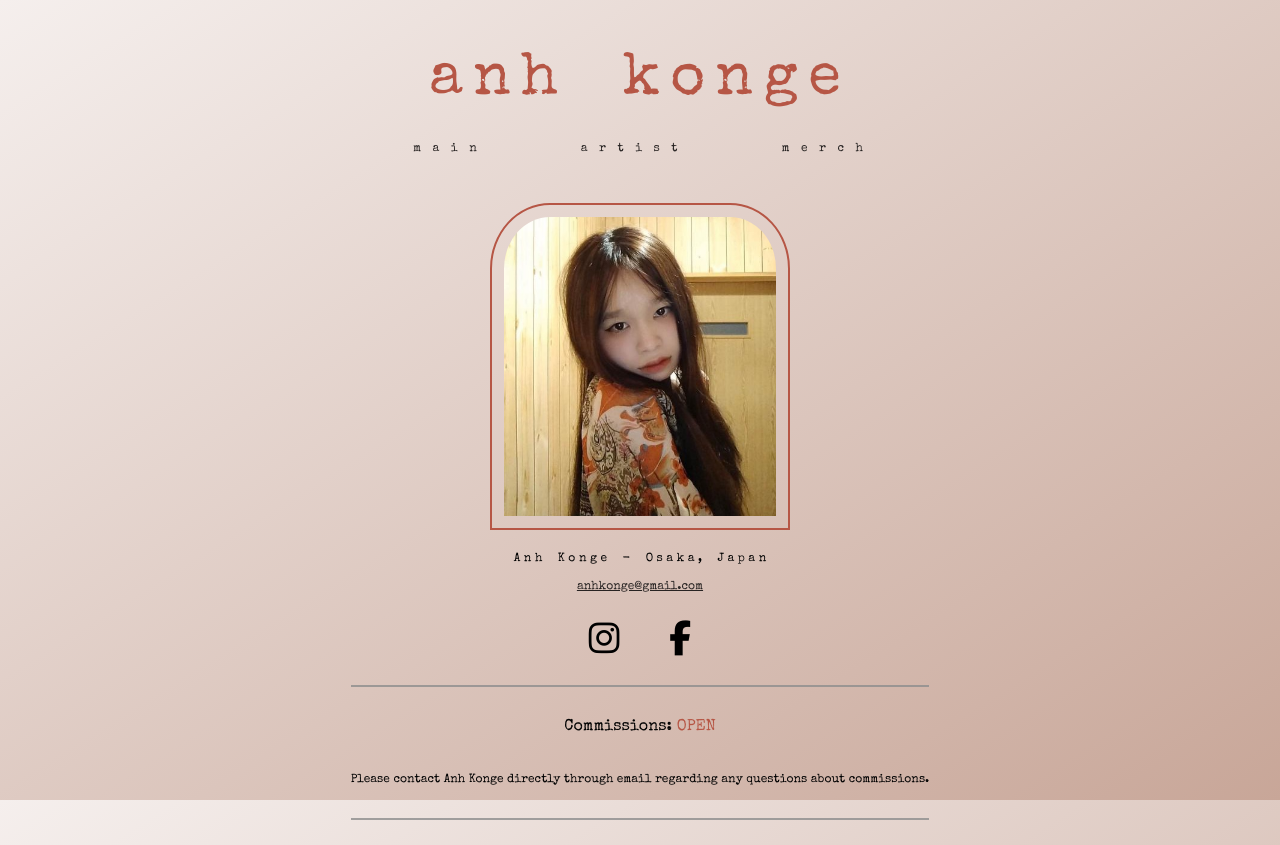
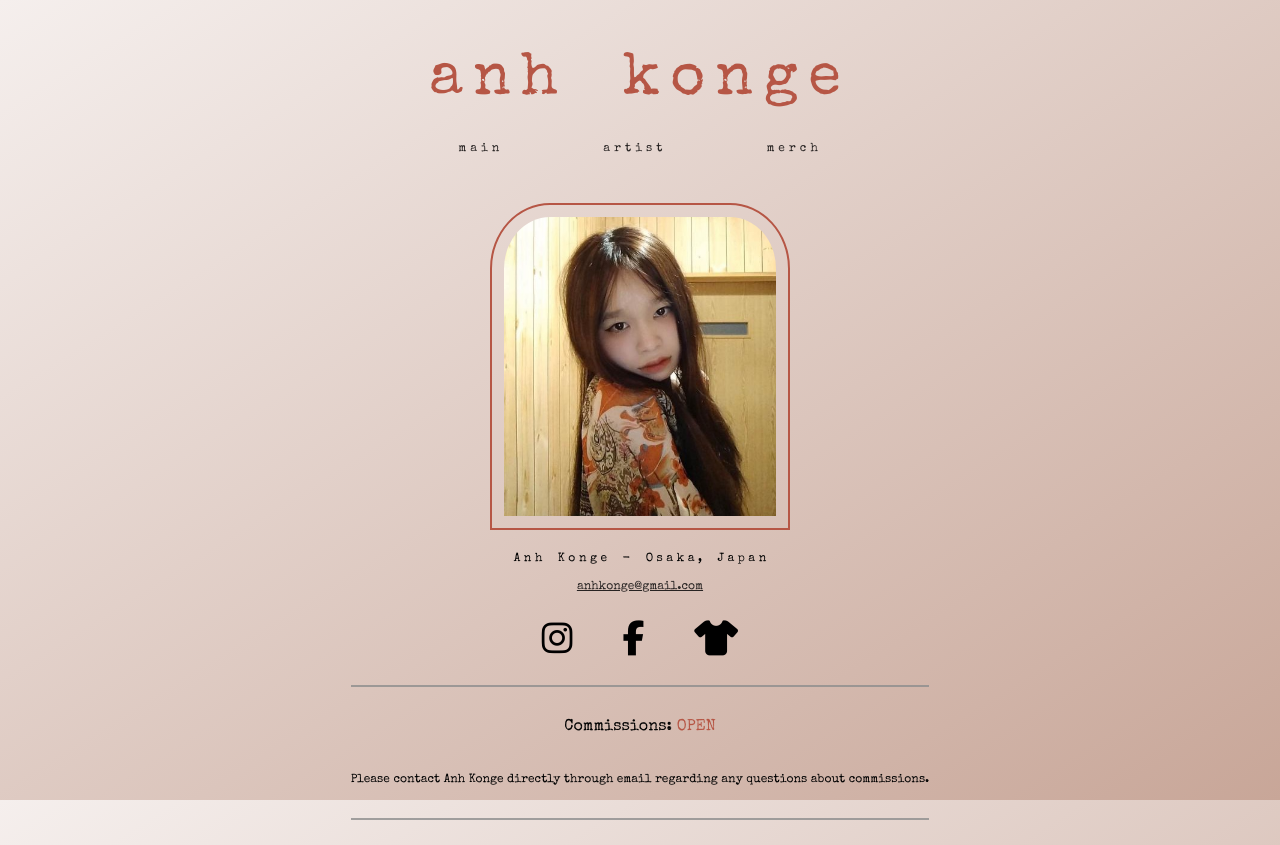
Before and after one commit to marceosayo/anh-konge-website, a plain HTML site: page about-artist.html in a window 1280 px wide. Drawn offline with nearby package versions, Linux system fonts and the light colour scheme; a web font is replaced by a local one.

Commit message:
Update about-artist.html

```diff
--- a/about-artist.html
+++ b/about-artist.html
@@ -24,11 +24,9 @@
       </center>
 
       <nav>
-        <a href="index.html">m a i n</a>
-        <a href="about-artist.html">a r t i s t</a>
-        <a href="https://direct.app/anh-konge/shop" target="_blank"
-          >m e r c h</a
-        >
+        <a href="index.html">main</a>
+        <a href="about-artist.html">artist</a>
+        <a href="https://direct.app/anh-konge/shop" target="_blank">merch</a>
       </nav>
 
       <img src="images/tu anh.jpg" id="artist-photo" alt="Anh Konge" />
@@ -51,6 +49,9 @@
         <a href="https://www.facebook.com/anhkonge" target="_blank">
           <i class="fa-brands fa-facebook-f"></i
         ></a>
+        <a href="https://direct.app/anh-konge/shop" target="_blank">
+          <i class="fa-solid fa-shirt"></i
+        ></a>
       </div>
 
       <p id="description">
```
